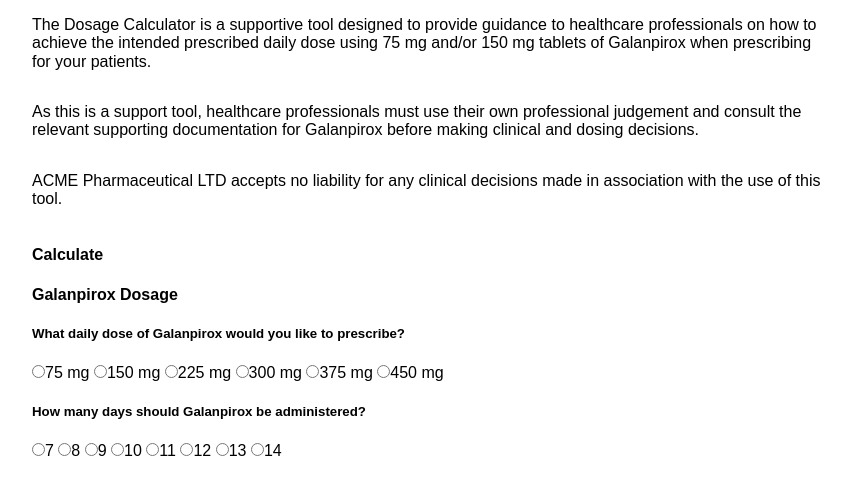
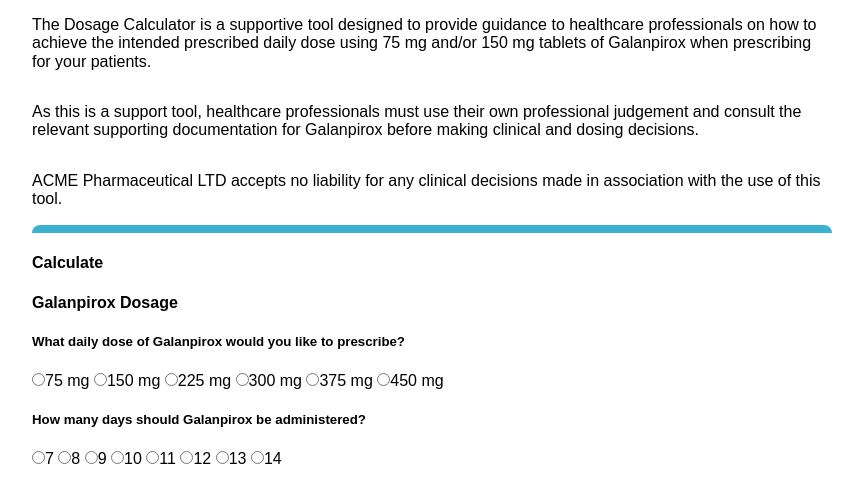
Before and after one commit to Babyoilrig/vhTechnicalTest, a plain HTML site: page index.html in a window 1280 px wide. Shown: the part 312-790 px from the top of the page, without its empty margins (208-1071 px from the left). Drawn offline with Linux system fonts and the light colour scheme; a web font is replaced by a local one.

Commit message:
Styling the horizonal blue line

```diff
--- a/css/style.css
+++ b/css/style.css
@@ -28,3 +28,9 @@ body {
   align-items: center;
   width: 18%;
 }
+
+.horizonal-line {
+  background-color: #3cb2d2;
+  height: 0.5rem;
+  border-radius: 10px 10px 0px 0px;
+}
--- a/index.html
+++ b/index.html
@@ -24,6 +24,7 @@
     <p>As this is a support tool, healthcare professionals must use their own professional judgement and consult the relevant supporting documentation for Galanpirox before making clinical and dosing decisions.</p>
 
     <p>ACME Pharmaceutical LTD accepts no liability for any clinical decisions made in association with the use of this tool.</p>
+    <div class="horizonal-line"></div>
 
     <section class="calculator">
       <h4 class="title">Calculate</h4>
```
